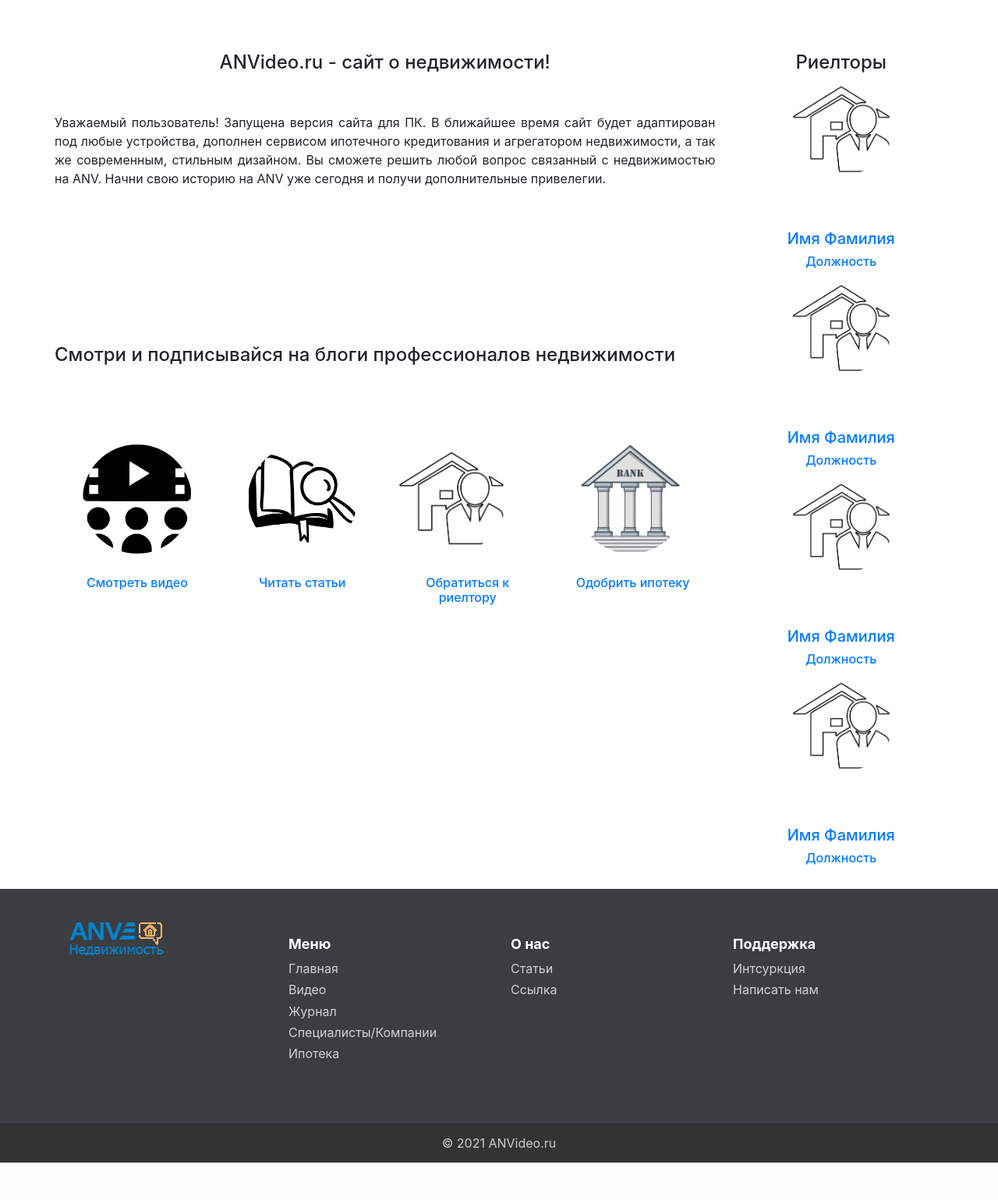
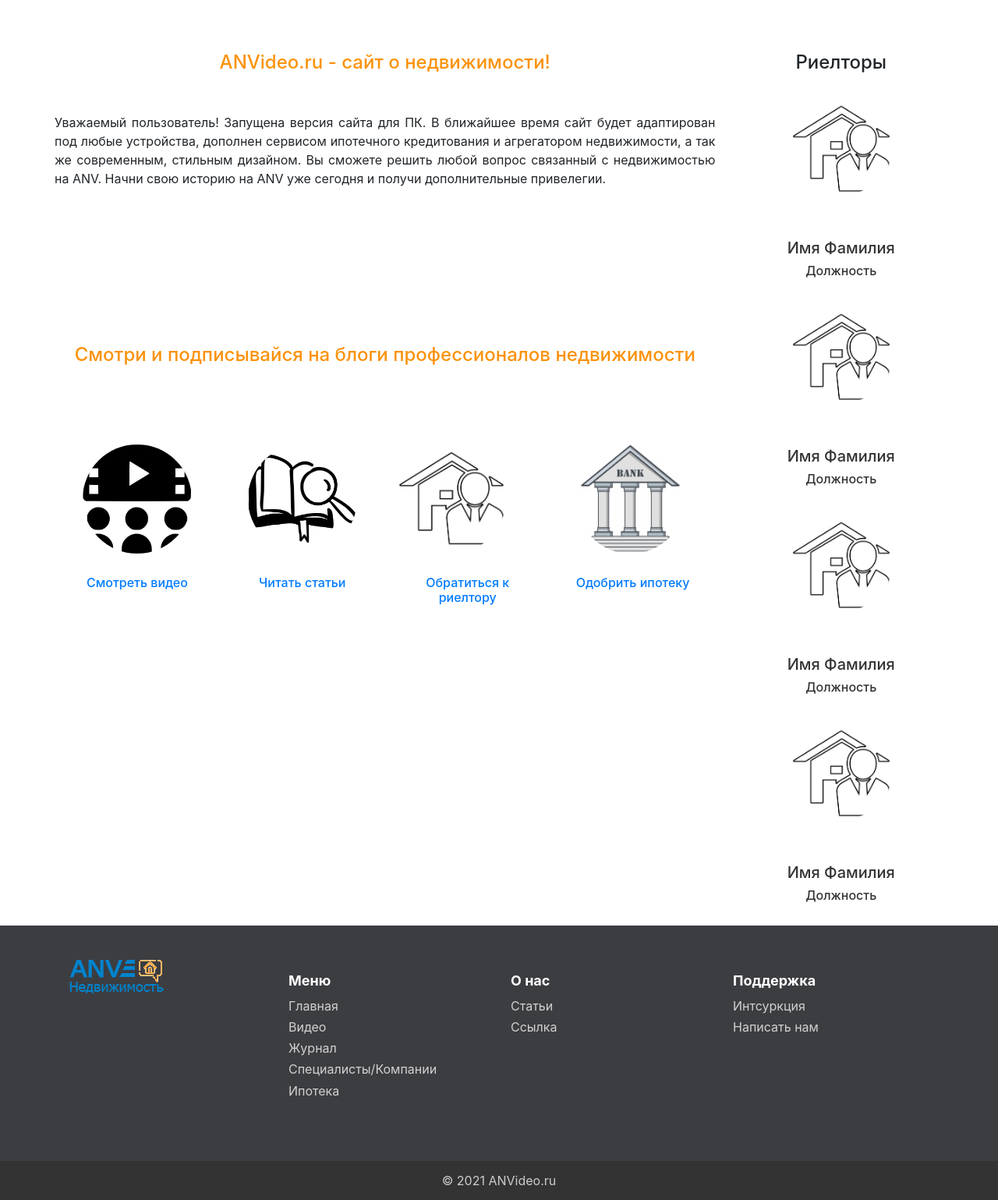
Before and after one commit to Akhmetova/Akhmetova.github.io, a PHP site: page / in a window 1280 px wide. Shown: the part 190-1729 px from the top of the page at 78% size. Before the commit the page ends 1681 px from the top, so only its background shows below. Run offline with PHP 8.4, Linux system fonts and the light colour scheme.

Commit message:
Update style.css

```diff
--- a/style.css
+++ b/style.css
@@ -14,6 +14,28 @@ body {
     color: #fff;
     text-decoration: none;
 }
+.navbar-nav  a {
+	color: #fb920b;
+}
+.navbar-nav  a:hover {
+	color: #0083CD;
+}
+.navbar-nav  a:active  {
+	color: #0083CD;
+}
+.team-content h5 {
+	color: #fb920b;
+}
+.team-content h5:hover {
+	color: #0083CD;
+}
+.team-content h6 {
+	color: #fb920b;
+}
+.team-content h6:hover {
+	color: #0083CD;
+}
+
 .top-socials a {
     color: #fff;
     text-decoration: none;
@@ -49,13 +71,18 @@ body {
 
 .our-team .picture {
     display: inline-block;
-  height: 130px;
     width: 130px;
     margin-bottom: 50px;
+    margin-top: 25px;
     z-index: 1;
     position: relative;
 }
-
+.team-content h5 {
+	color: #333;
+}
+.team-content h6 {
+	color: #333;
+}
 
 .our-team .picture img {
 width: 100%;
@@ -138,6 +165,9 @@ width: 100%;
 #main h4 {
 	    margin: 0 0 50px 0;
 	text-align: center;
+	width: 100%;
+    display: block;
+	color: #fb920b;
 }
 #main p {
 	line-height: 1.5;
@@ -148,10 +178,13 @@ width: 100%;
 	margin: 200px 0 0 0;
 }
 .benefits h6 {
-    color: #df0024;
+    color: #fb920b!important;
     text-align: center;
     margin-top: 28px;
 	text-align: center;
+}
+.benefits h6:hover {
+	color: #0083CD!important;
 }
 a:hover {
 	text-decoration: none!important;
```
Lines whose indentation alone changed are shown as unchanged.
